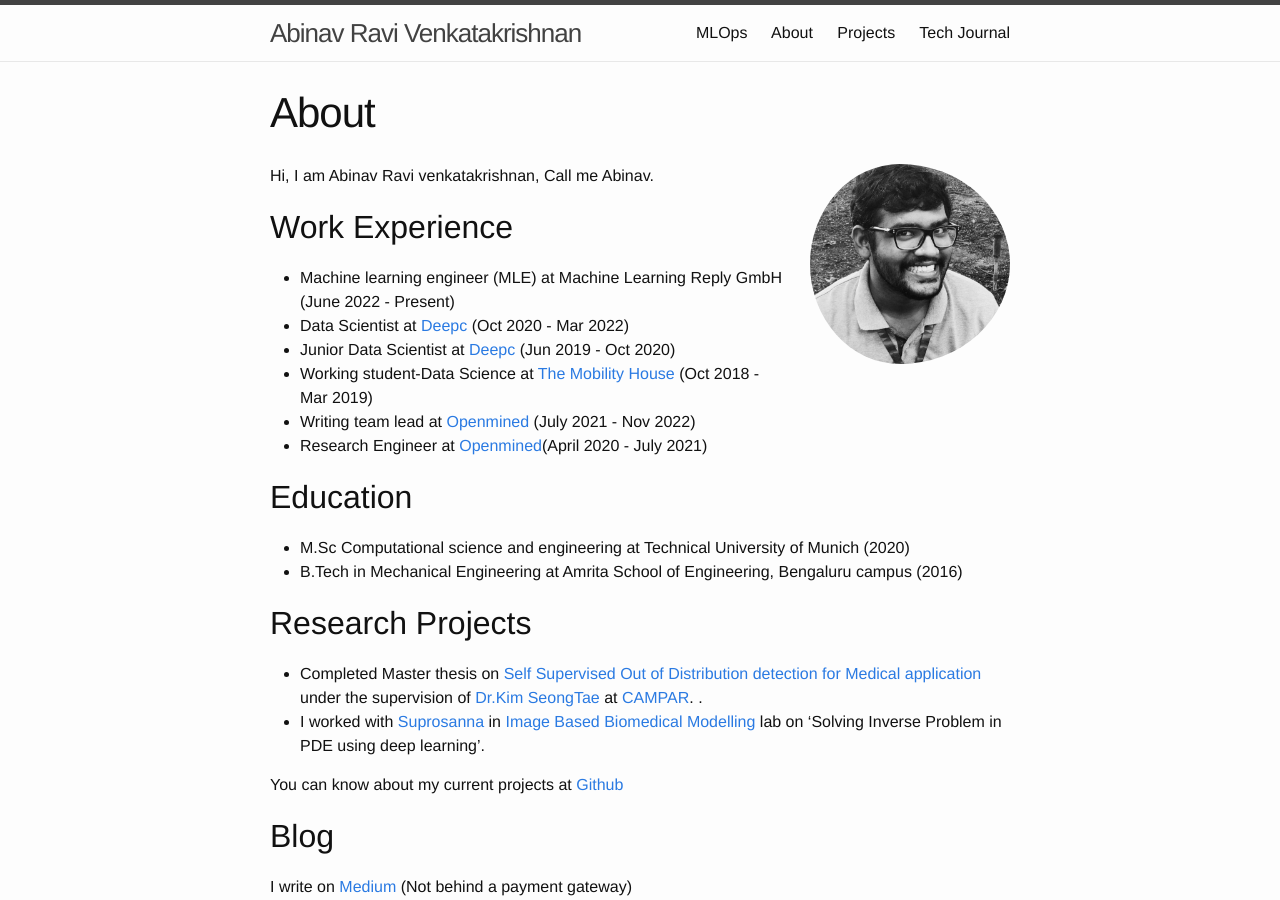
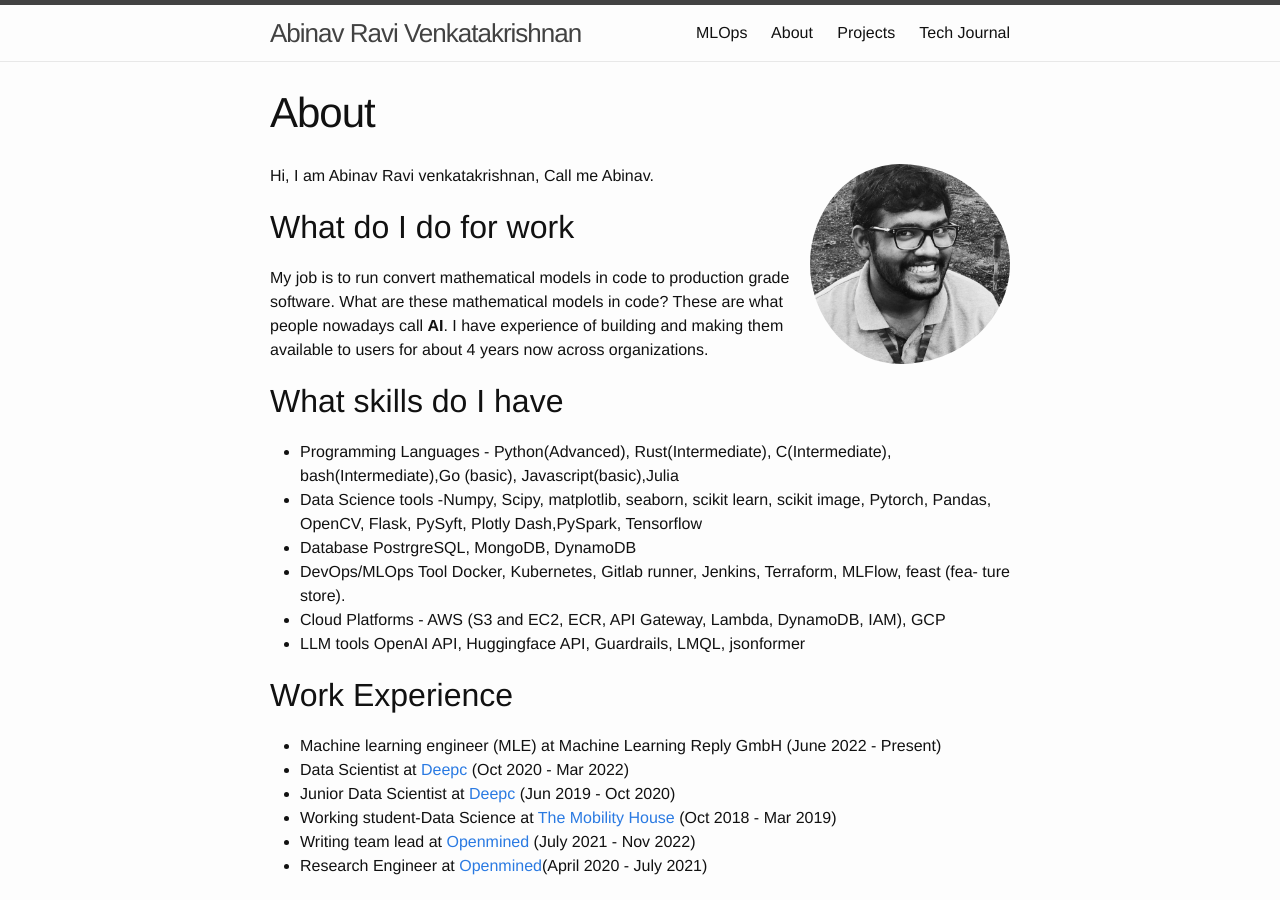
Before and after one commit to AbinavRavi/AbinavRavi.github.io, a Jekyll site: the page built from about.md, in a window 1280 px wide and 900 px high. Built offline with Jekyll 4.4.1, drawn with Linux system fonts in a browser that asks for light colours; nearby versions of some CDN libraries.

Commit message:
added my workday and skills

```diff
--- a/about.md
+++ b/about.md
@@ -6,6 +6,18 @@ permalink: /about/
 
 ![Abinav R](../resources/me.jpg){:style="width: 200px; overflow: hidden; border-radius: 50%; float: right; padding-left: 20px"}
 Hi, I am Abinav Ravi venkatakrishnan, Call me Abinav.
+
+## What do I do for work
+My job is to run convert mathematical models in code to production grade software. What are these mathematical models in code? These are what people nowadays call **AI**. I have experience of building and making them available to users for about 4 years now across organizations.
+
+## What skills do I have
+- Programming Languages - Python(Advanced), Rust(Intermediate), C(Intermediate), bash(Intermediate),Go (basic), Javascript(basic),Julia
+- Data Science tools -Numpy, Scipy, matplotlib, seaborn, scikit learn, scikit image, Pytorch, Pandas, OpenCV, Flask, PySyft, Plotly Dash,PySpark, Tensorflow
+- Database PostrgreSQL, MongoDB, DynamoDB
+- DevOps/MLOps Tool Docker, Kubernetes, Gitlab runner, Jenkins, Terraform, MLFlow, feast (fea-
+ture store).
+- Cloud Platforms - AWS (S3 and EC2, ECR, API Gateway, Lambda, DynamoDB, IAM), GCP
+- LLM tools OpenAI API, Huggingface API, Guardrails, LMQL, jsonformer
 
 ## Work Experience
 * Machine learning engineer (MLE) at Machine Learning Reply GmbH (June 2022 - Present)
```
